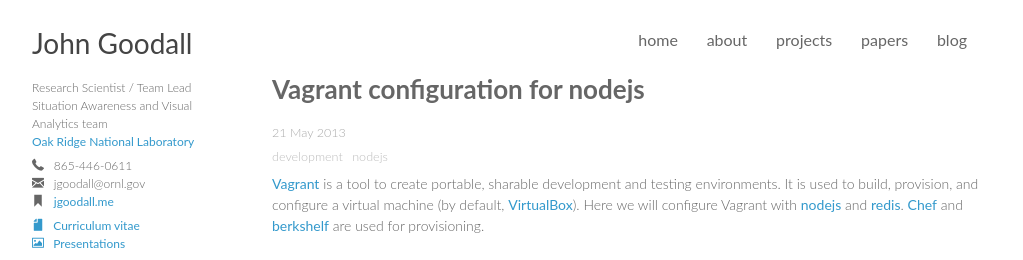
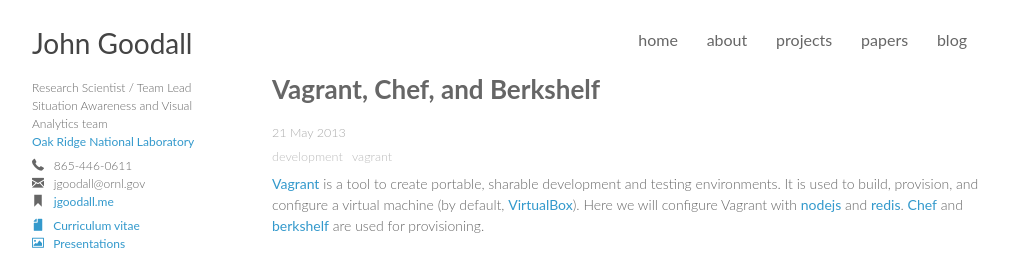
Before and after one commit to jgoodall/jgoodall.github.io, a Jekyll site: the page built from _posts/2013-05-21-vagrant-chef-berkshelf.md, in a window 1280 px wide and 900 px high. Shown: the top 260 px of the window, without its empty margins (128-1151 px from the left). Built offline with Jekyll 4.4.1, drawn with Linux system fonts in a browser that asks for light colours; Markdown is read by kramdown in place of the engine named in the settings.

Commit message:
moved vagrant post name

```diff
--- a/_posts/2013-05-21-vagrant.md
+++ b/_posts/2013-05-21-vagrant-chef-berkshelf.md
@@ -1,9 +1,9 @@
 ---
 layout: post
-title: Vagrant configuration for nodejs
+title: Vagrant, Chef, and Berkshelf
 tags:
   - development
-  - nodejs
+  - vagrant
 ---
 
 [Vagrant](http://www.vagrantup.com/) is a tool to create portable, sharable development and testing environments. It is used to build, provision, and configure a virtual machine (by default, [VirtualBox](https://www.virtualbox.org/)). Here we will configure Vagrant with [nodejs](http://nodejs.org/) and [redis](http://redis.io/). [Chef](http://www.opscode.com/chef/) and [berkshelf](http://berkshelf.com/) are used for provisioning.
```
